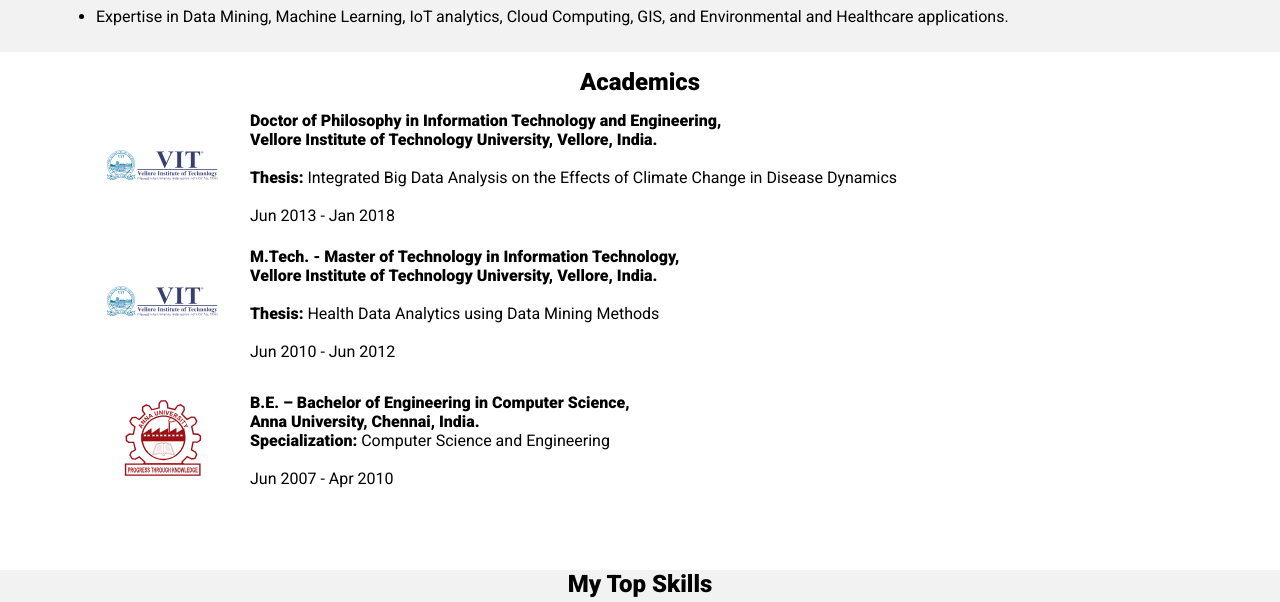
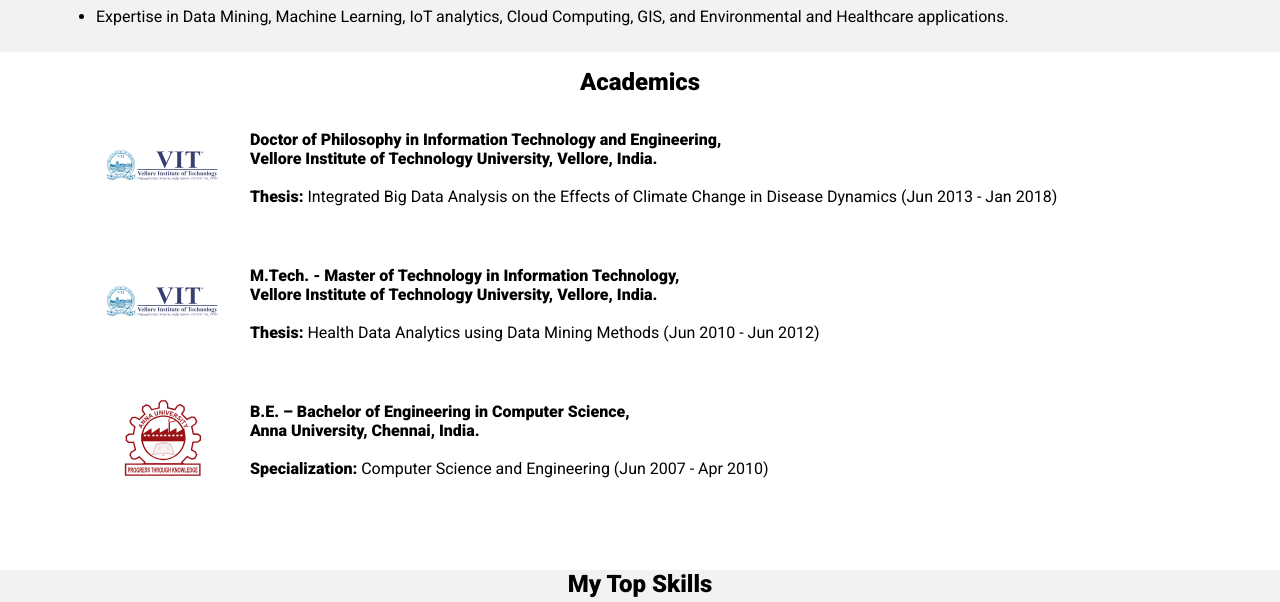
Before and after one commit to Guna-Sekaran-Mano/portfolio, a plain HTML site: page index.html in a window 1280 px wide. Shown: the part 1192-1794 px from the top of the page. Drawn offline with nearby package versions, Linux system fonts and the light colour scheme.

Commit message:
Update index.html

```diff
--- a/index.html
+++ b/index.html
@@ -96,8 +96,7 @@
                 <p>
                   <b>Doctor of Philosophy in Information Technology and Engineering,</b><br>
                   <b>Vellore Institute of Technology University, Vellore, India.</b><br><br>
-                  <b>Thesis:</b> Integrated Big Data Analysis on the Effects of Climate Change in Disease Dynamics<br><br>
-                  Jun 2013 - Jan 2018<br>
+                  <b>Thesis:</b> Integrated Big Data Analysis on the Effects of Climate Change in Disease Dynamics (Jun 2013 - Jan 2018)<br>
                 </p>
             </td>
           </tr>
@@ -109,8 +108,7 @@
                 <p >
                   <b>M.Tech. - Master of Technology in Information Technology,</b><br>
                   <b>Vellore Institute of Technology University, Vellore, India. </b><br><br>
-                  <b>Thesis:</b> Health Data Analytics using Data Mining Methods<br><br>
-                  Jun 2010 - Jun 2012<br>
+                  <b>Thesis:</b> Health Data Analytics using Data Mining Methods (Jun 2010 - Jun 2012) <br>
                 </p>
             </td>
           </tr>
@@ -121,9 +119,8 @@
             <td>
                 <p >
                   <b>B.E. – Bachelor of Engineering in Computer Science,</b><br>
-                  <b>Anna University, Chennai, India. </b><br><be>
-                  <b>Specialization:</b> Computer Science and Engineering<br><br>
-                  Jun 2007 - Apr 2010<br>
+                  <b>Anna University, Chennai, India. </b><br><br>
+                  <b>Specialization:</b> Computer Science and Engineering (Jun 2007 - Apr 2010) <br>
                 </p>
             </td>
           </tr>
```
